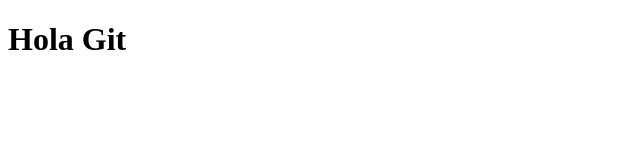
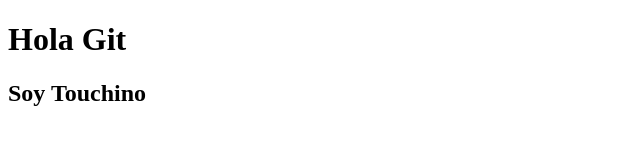
Before and after one commit to TouchinBadge75/Practica3, a plain HTML site: page index.html in a window 1280 px wide. Shown: the whole page, without its empty margins (0-640 px from the left). Drawn offline with Linux system fonts and the light colour scheme.

Commit message:
agregando subtitulo

```diff
--- a/index.html
+++ b/index.html
@@ -8,5 +8,6 @@
 </head>
 <body>
     <h1>Hola Git</h1>
+    <h2>Soy Touchino</h2>
 </body>
 </html>
```
